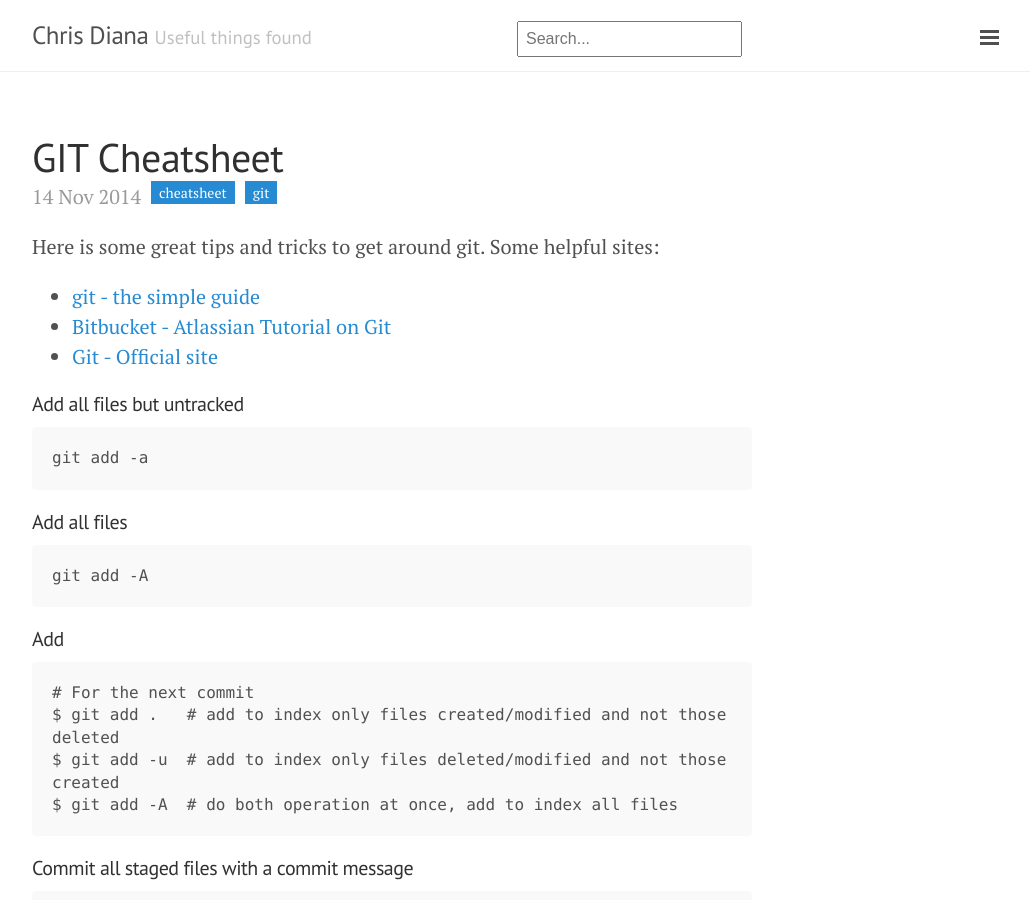
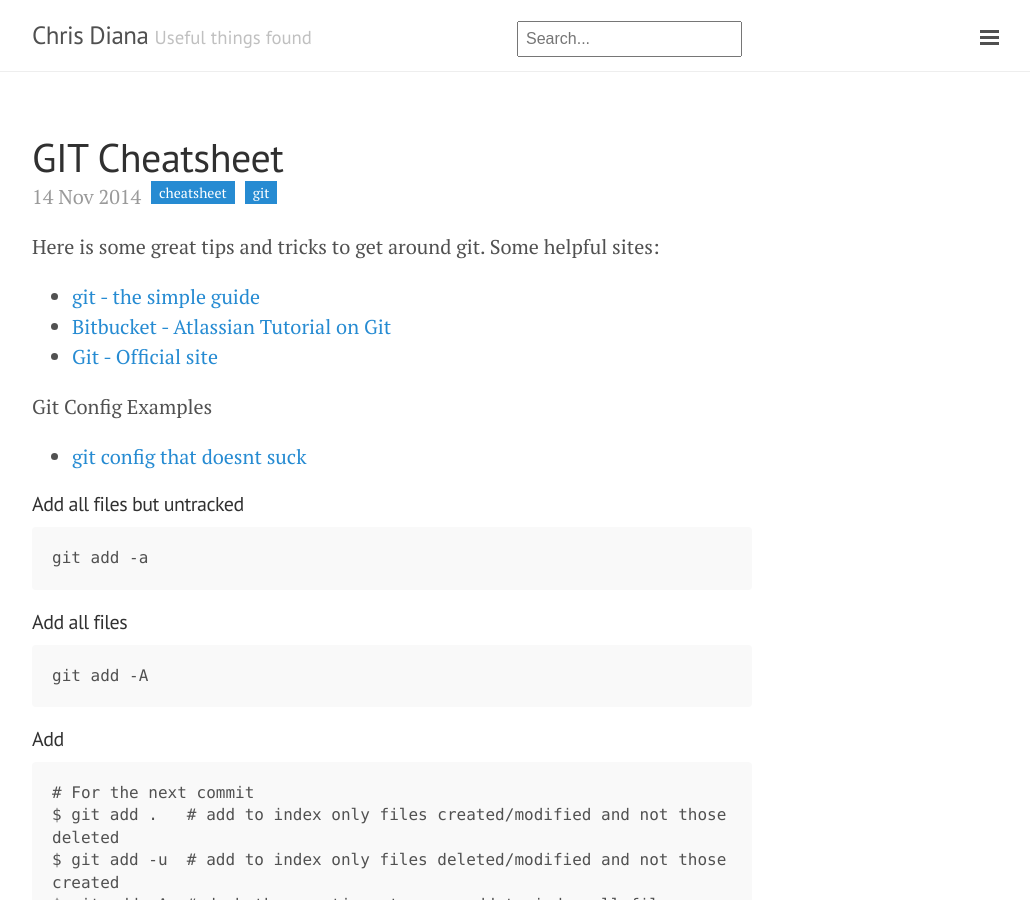
Before and after one commit to chrisdiana/cdmedia.github.io, a Jekyll site: the page built from _posts/2014-11-14-cheatsheet-git.md, in a window 1280 px wide and 900 px high. Shown: the whole window, without its empty margins (248-1278 px from the left). Built offline with Jekyll 4.4.1, drawn with Linux system fonts in a browser that asks for light colours; nearby versions of some CDN libraries; Markdown is read by kramdown in place of the engine named in the settings; comment, search, counter and statistics services are not loaded.

Commit message:
Add to post

```diff
--- a/_posts/2014-11-14-cheatsheet-git.md
+++ b/_posts/2014-11-14-cheatsheet-git.md
@@ -11,6 +11,10 @@ Some helpful sites:
 * [git - the simple guide](http://rogerdudler.github.io/git-guide/)
 * [Bitbucket - Atlassian Tutorial on Git](https://www.atlassian.com/git/tutorials/setting-up-a-repository)
 * [Git - Official site](http://git-scm.com/book/en/v2/Getting-Started-About-Version-Control)
+
+Git Config Examples
+
+* [git config that doesnt suck](http://northisup.com/blog/git-config-that-doesnt-suck-2)
 
 #### Add all files but untracked
 
```
